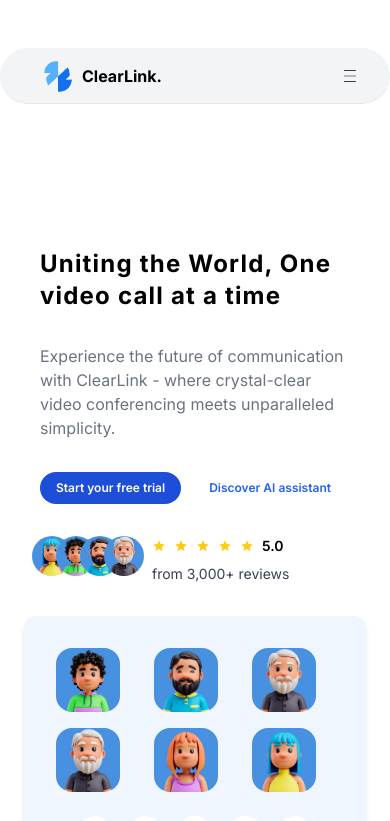
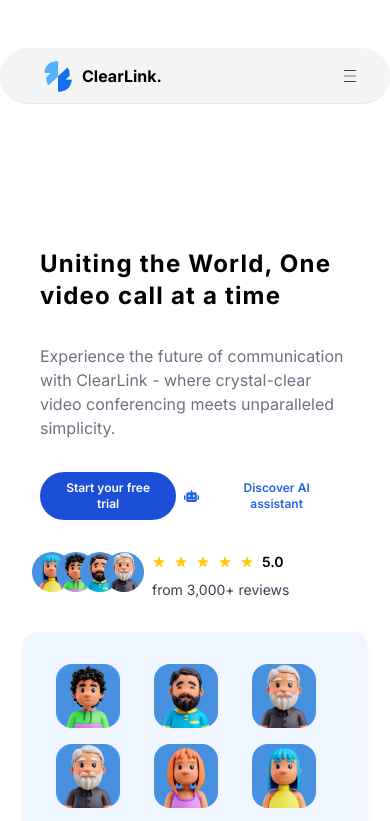
Before and after one commit to Abdullahi254/talent-sync, a Next.js app: page / in a window 390 px wide. Shown: the top 821 px of the page. Built offline with nearby package versions, Linux system fonts and the light colour scheme.

Commit message:
unhidden the bot icon

```diff
--- a/src/app/components/PageOne.tsx
+++ b/src/app/components/PageOne.tsx
@@ -29,7 +29,7 @@ const PageOne = (props: Props) => {
                         Start your free trial
                     </button>
                     <div className='flex items-center space-x-1'>
-                        <FaRobot className='text-blue-600 hidden md:inline-block' />
+                        <FaRobot className='text-blue-600' />
                         <button className="bg-white hover:bg-gray-100 text-blue-600 font-semibold py-2 px-4 rounded-full text-xs md:text-sm">
                             Discover AI assistant
                         </button>
```
